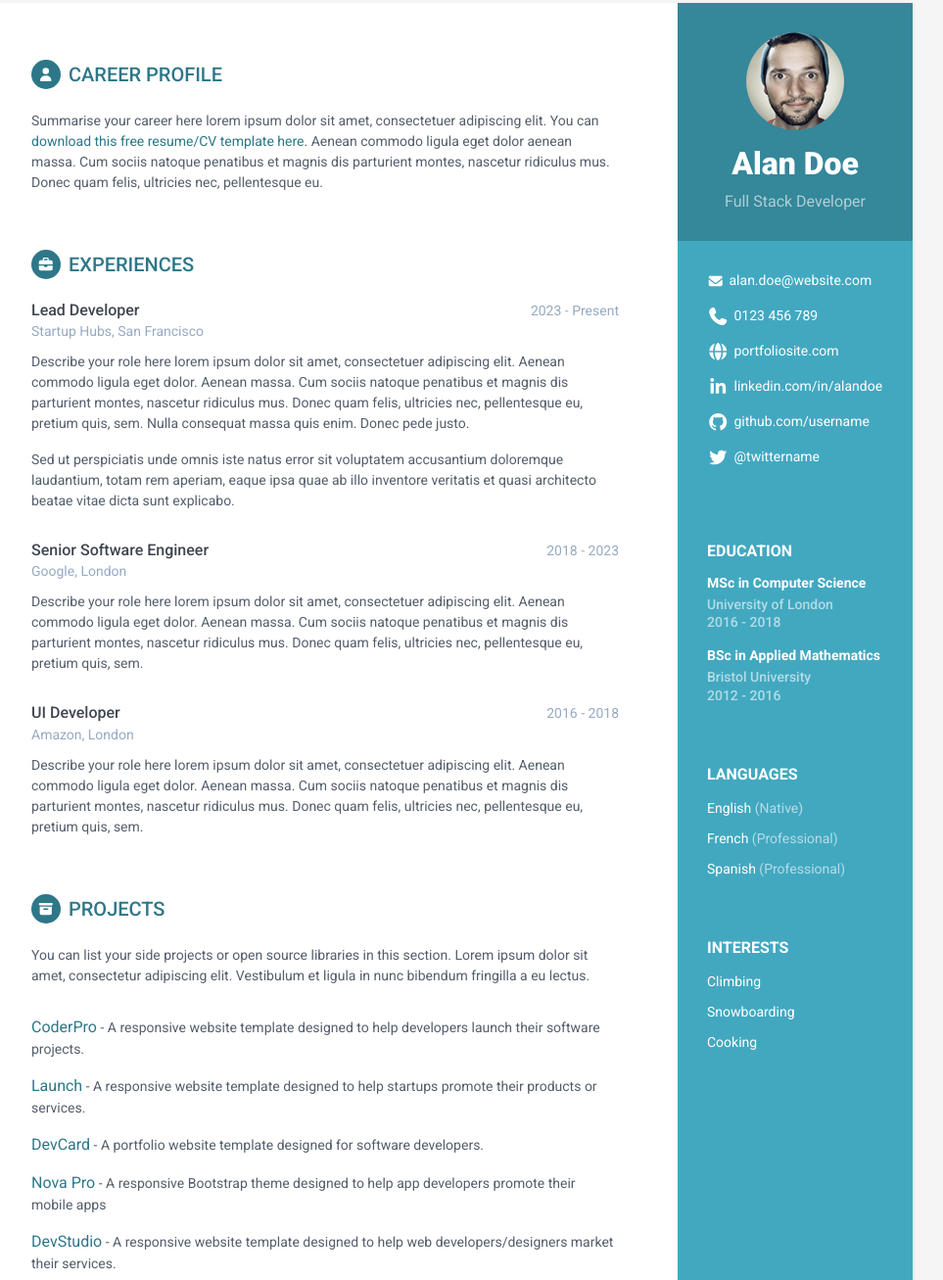
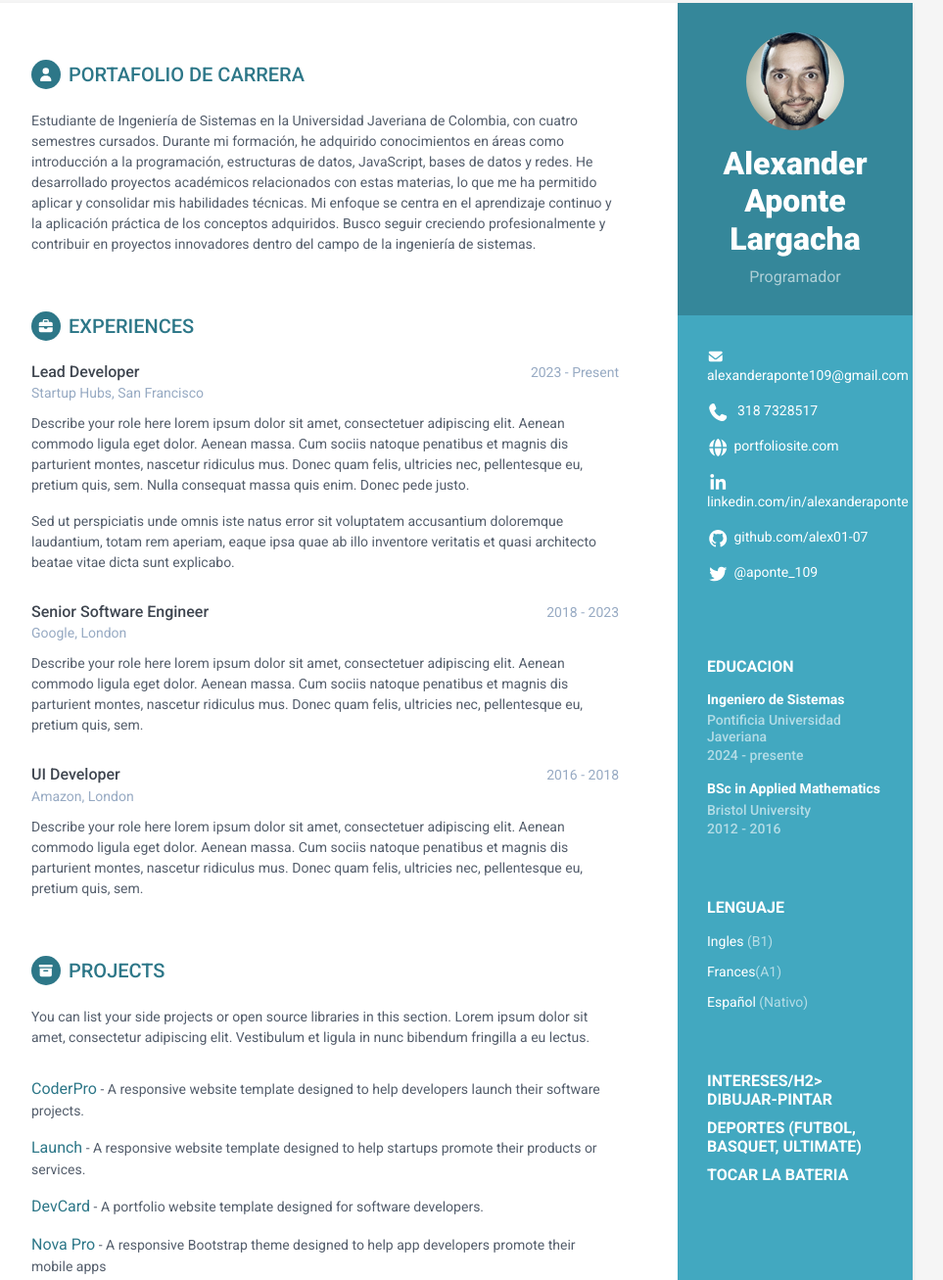
Before and after one commit to alex01-07/HV-HTML, a plain HTML site: page index.html in a window 1280 px wide. Shown: the part 45-1352 px from the top of the page at 98% size, without its empty margins (188-1151 px from the left). Drawn offline with Linux system fonts and the light colour scheme.

Commit message:
cambiar descripciones (#1)

```diff
--- a/index.html
+++ b/index.html
@@ -25,26 +25,26 @@
         <div class="sidebar-wrapper">
             <div class="profile-container">
                 <img class="profile" src="assets/images/profile.png" alt="" />
-                <h1 class="name">Alan Doe</h1>
-                <h3 class="tagline">Full Stack Developer</h3>
+                <h1 class="name">Alexander Aponte Largacha</h1>
+                <h3 class="tagline">Programador</h3>
             </div><!--//profile-container-->
 
             <div class="contact-container container-block">
                 <ul class="list-unstyled contact-list">
-                    <li class="email"><i class="fa-solid fa-envelope"></i><a href="mailto: yourname@email.com">alan.doe@website.com</a></li>
-                    <li class="phone"><i class="fa-solid fa-phone"></i><a href="tel:0123 456 789">0123 456 789</a></li>
+                    <li class="email"><i class="fa-solid fa-envelope"></i><a href="mailto: yourname@email.com"> alexanderaponte109@gmail.com</a></li>
+                    <li class="phone"><i class="fa-solid fa-phone"></i><a href="tel:0123 456 789"> 318 7328517</a></li>
                     <li class="website"><i class="fa-solid fa-globe"></i><a href="https://themes.3rdwavemedia.com/bootstrap-templates/resume/orbit-free-resume-cv-bootstrap-theme-for-developers/" target="_blank">portfoliosite.com</a></li>
-                    <li class="linkedin"><i class="fa-brands fa-linkedin-in"></i><a href="#" target="_blank">linkedin.com/in/alandoe</a></li>
-                    <li class="github"><i class="fa-brands fa-github"></i><a href="#" target="_blank">github.com/username</a></li>
-                    <li class="twitter"><i class="fa-brands fa-twitter"></i><a href="https://twitter.com/3rdwave_themes" target="_blank">@twittername</a></li>
+                    <li class="linkedin"><i class="fa-brands fa-linkedin-in"></i><a href="#" target="_blank">linkedin.com/in/alexanderaponte</a></li>
+                    <li class="github"><i class="fa-brands fa-github"></i><a href="#" target="_blank">github.com/alex01-07</a></li>
+                    <li class="twitter"><i class="fa-brands fa-twitter"></i><a href="https://twitter.com/3rdwave_themes" target="_blank">@aponte_109</a></li>
                 </ul>
             </div><!--//contact-container-->
             <div class="education-container container-block">
-                <h2 class="container-block-title">Education</h2>
+                <h2 class="container-block-title">Educacion</h2>
                 <div class="item">
-                    <h4 class="degree">MSc in Computer Science</h4>
-                    <h5 class="meta">University of London</h5>
-	                    <div class="time">2016 - 2018</div>
+                    <h4 class="degree">Ingeniero de Sistemas</h4>
+                    <h5 class="meta">Pontificia Universidad Javeriana</h5>
+	                    <div class="time">2024 - presente</div>
                 </div><!--//item-->
                 <div class="item">
                     <h4 class="degree">BSc in Applied Mathematics</h4>
@@ -54,20 +54,20 @@
             </div><!--//education-container-->
 
             <div class="languages-container container-block">
-                <h2 class="container-block-title">Languages</h2>
+                <h2 class="container-block-title">Lenguaje</h2>
                 <ul class="list-unstyled interests-list">
-                    <li>English <span class="lang-desc">(Native)</span></li>
-                    <li>French <span class="lang-desc">(Professional)</span></li>
-                    <li>Spanish <span class="lang-desc">(Professional)</span></li>
+                    <li>Ingles <span class="lang-desc">(B1)</span></li>
+                    <li>Frances<span class="lang-desc">(A1)</span></li>
+                    <li>Español <span class="lang-desc">(Nativo)</span></li>
                 </ul>
             </div><!--//interests-->
 
             <div class="interests-container container-block">
-                <h2 class="container-block-title">Interests</h2>
+                <h2 class="container-block-title">Intereses/h2>
                 <ul class="list-unstyled interests-list">
-                    <li>Climbing</li>
-                    <li>Snowboarding</li>
-                    <li>Cooking</li>
+                    <li>Dibujar-Pintar</li>
+                    <li>Deportes (Futbol, Basquet, Ultimate)</li>
+                    <li>Tocar la bateria</li>
                 </ul>
             </div><!--//interests-->
 
@@ -76,9 +76,9 @@
         <div class="main-wrapper">
 
             <section class="section summary-section">
-                <h2 class="section-title"><span class="icon-holder"><i class="fa-solid fa-user"></i></span>Career Profile</h2>
+                <h2 class="section-title"><span class="icon-holder"><i class="fa-solid fa-user"></i></span>Portafolio de carrera</h2>
                 <div class="summary">
-                    <p>Summarise your career here lorem ipsum dolor sit amet, consectetuer adipiscing elit. You can <a href="https://themes.3rdwavemedia.com/bootstrap-templates/resume/orbit-free-resume-cv-bootstrap-theme-for-developers/" target="_blank">download this free resume/CV template here</a>. Aenean commodo ligula eget dolor aenean massa. Cum sociis natoque penatibus et magnis dis parturient montes, nascetur ridiculus mus. Donec quam felis, ultricies nec, pellentesque eu.</p>
+                    <p>Estudiante de Ingeniería de Sistemas en la Universidad Javeriana de Colombia, con cuatro semestres cursados. Durante mi formación, he adquirido conocimientos en áreas como introducción a la programación, estructuras de datos, JavaScript, bases de datos y redes. He desarrollado proyectos académicos relacionados con estas materias, lo que me ha permitido aplicar y consolidar mis habilidades técnicas. Mi enfoque se centra en el aprendizaje continuo y la aplicación práctica de los conceptos adquiridos. Busco seguir creciendo profesionalmente y contribuir en proyectos innovadores dentro del campo de la ingeniería de sistemas.</p>
                 </div><!--//summary-->
             </section><!--//section-->
 
```
